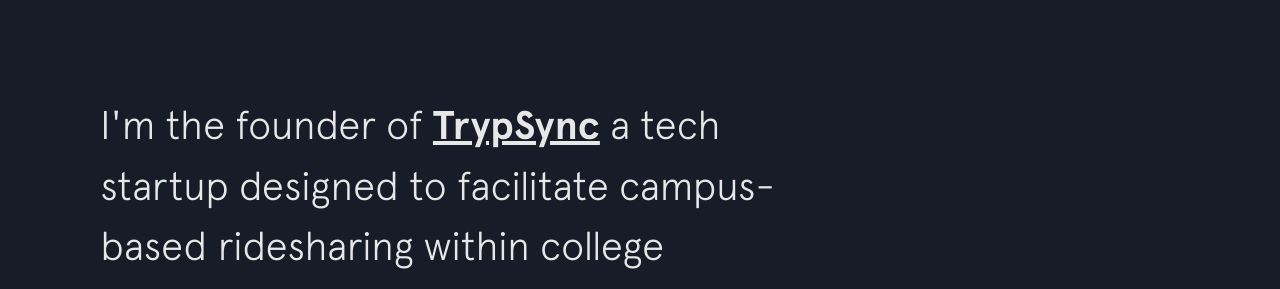
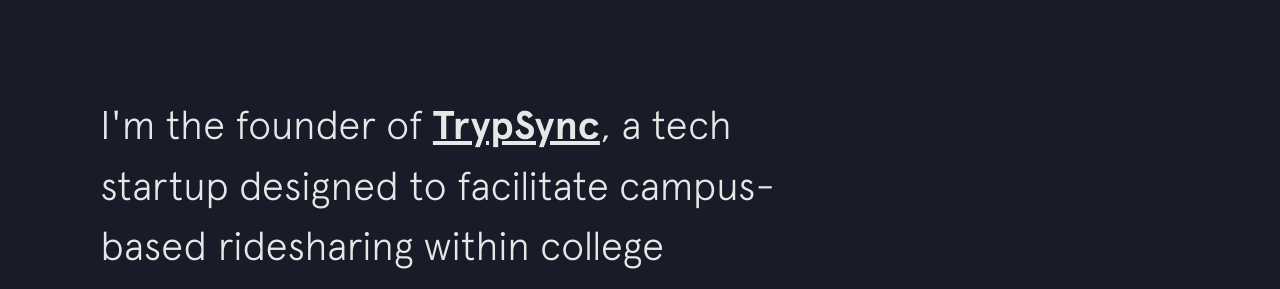
Before and after one commit to akhil-arularasu/akhil-arularasu.github.io, a Jekyll site: the page built from index.html, in a window 1280 px wide and 900 px high. Shown: the part 254-543 px from the top of the window. Built offline with Jekyll 4.4.1, drawn with Linux system fonts in a browser that asks for light colours; nearby versions of some CDN libraries; some of the changed text lies outside the part shown.

Commit message:
Update intro.html

```diff
--- a/_includes/intro.html
+++ b/_includes/intro.html
@@ -2,7 +2,7 @@
   <h1 class="intro__hello" >Akhil Arularasu</h1>
 
   <h5 class="intro__tagline">I'm
-    the founder of <a href="https://www.trypsync.com" style="text-decoration: underline;">TrypSync</a> a tech startup designed to facilitate campus-based ridesharing within college communities.
+    the founder of <a href="https://www.trypsync.com" style="text-decoration: underline;">TrypSync</a>, a tech startup designed to facilitate campus-based ridesharing within college communities.
   </h5>
 
   <h3 class="intro__contact">
```
